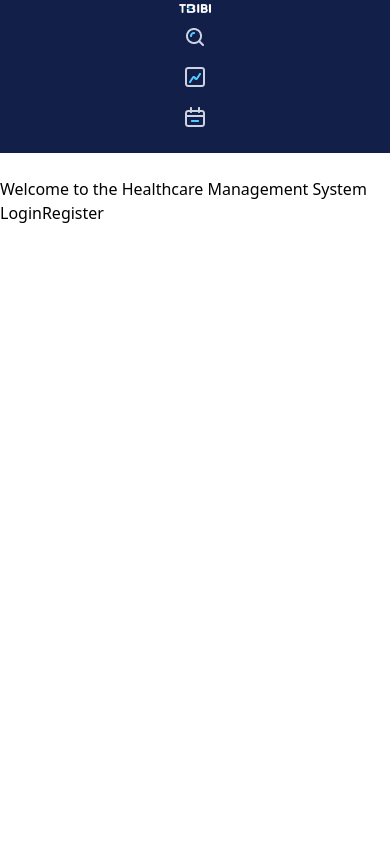
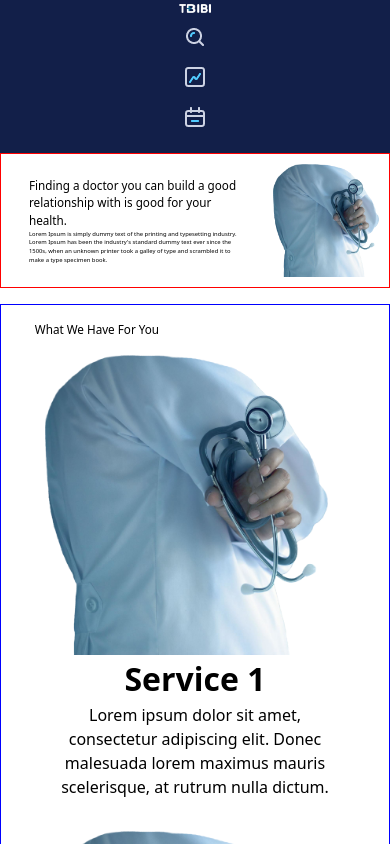
Before and after one commit to AmineMekki01/tbibi_front_end, a React (Create React App) app: page /HomePage in a window 390 px wide. Shown: the top 844 px of the page. Built offline with nearby package versions, Linux system fonts and the light colour scheme.

Commit message:
Making the home page looking good

```diff
--- a/src/components/HomePage.js
+++ b/src/components/HomePage.js
@@ -1,13 +1,193 @@
-import React from 'react';
-import { Link } from 'react-router-dom';
+import React, { useState, useEffect } from 'react';
+
+import stetoImage from "./../assets/images/no_background_doc_steto.png";
+import stetoImageSized from "./../assets/images/no_small_background_doc_steto.png";
+
+import styled from 'styled-components';
+
+
+const PageContainer = styled.div`
+  display: flex;
+  flex-direction: column;
+  justify-content: center;
+  align-items: center;
+  background-color: white;
+  width: 100%;
+  padding-top: 0;
+  `;
+
+const HeaderContainer = styled.div`
+  display: flex;
+  justify-content: center;
+  align-items: center;
+  padding: none;
+  border: 1px solid red;
+`;
+
+const HeaderText = styled.div`
+  width: 50%;
+  padding: 1rem;
+  height: 100%;
+  @media (max-width: 550px) {
+    width: 70%;
+  }
+`;
+
+const HeaderMedia = styled.div`
+  width: 50%;
+  height: 100%;
+  img {
+    max-width: 100%;  // Ensures image doesn't overflow container
+    height: auto;     // Maintains aspect ratio
+  }
+  // add media queries for responsiveness
+  @media (max-width: 550px) {
+    width: 30%;
+    padding: 10px 10px 10px 0;
+
+  }
+`;
+
+const MainTitle = styled.p`
+  width: 90%;
+  margin: 0 auto;
+  font-size: 3vw;
+  min-font-size: 2em;
+`;
+
+const Mainpara = styled.p`
+  width: 90%;
+  margin: 0 auto;
+  font-size: 1.5vw;
+  min-font-size: 1em;
+`;
+
+const Services = styled.div`
+  display: flex;
+  width: 100%;
+  justify-content: center;
+  align-items: stretch;
+  flex-wrap: wrap;
+  padding: 1rem;
+  height: 100%;
+  min-height: 500px;
+  border: 1px solid blue;
+
+`;
+
+const Service = styled.div`
+  display: flex;
+  flex-direction: column;
+  justify-content: center;
+  padding: 1rem;
+
+`;
+
+const ServiceIcon = styled.div`
+  width: 300px;
+  height: 300px;
+  min-width: 300px;
+  min-height: 300px;
+  max-width: 300px;
+  max-height: 300px;
+  img {
+    max-width: 300px;
+    height: 300px;
+  }
+`;
+
+const ServiceTitle = styled.p`
+  max-width: 300px;
+  font-size: 2rem;
+  font-weight: bold;
+  text-align: center;
+`;
+
+const ServiceDescription = styled.p`
+  width: 100%;
+  max-width: 300px;
+  font-size: 1rem;
+  min-font-size: 1rem;
+  text-align: center;
+`;
+
 
 function HomePage() {
+  const [isSmallScreen, setIsSmallScreen] = useState(window.innerWidth < 550);
+
+  useEffect(() => {
+    const handleResize = () => {
+      setIsSmallScreen(window.innerWidth < 550);
+    };
+
+    window.addEventListener('resize', handleResize);
+
+    // Cleanup the event listener on component unmount
+    return () => {
+      window.removeEventListener('resize', handleResize);
+    };
+  }, []);
+
+  const imageSource = isSmallScreen ? stetoImageSized : stetoImage;
+
   return (
-    <div className='pt-6 space-y-4'>
-      <h1>Welcome to the Healthcare Management System</h1>
-      <Link to="/login">Login</Link>
-      <Link to="/register">Register</Link>
-    </div>
+    <PageContainer className='pt-6 space-y-4'>
+
+      <HeaderContainer>
+        <HeaderText>
+          <MainTitle>Finding a doctor you can build a good relationship with is good for your health.</MainTitle>
+          <Mainpara>Lorem Ipsum is simply dummy text of the printing and typesetting industry. Lorem Ipsum has been the industry's standard dummy text ever since the 1500s, when an unknown printer took a galley of type and scrambled it to make a type specimen book. </Mainpara>
+        </HeaderText>
+
+        <HeaderMedia>
+          <img src={imageSource} alt="Doctor" />
+
+        </HeaderMedia>
+
+      </HeaderContainer>
+
+      <Services>
+
+        <MainTitle className='flex justify-center'>What We Have For You</MainTitle>
+
+        <Service>
+          <ServiceIcon>
+            <img src={stetoImageSized} alt="Doctor" />
+          </ServiceIcon>
+          <ServiceTitle>Service 1</ServiceTitle>
+          <ServiceDescription>
+            Lorem ipsum dolor sit amet, consectetur adipiscing elit. Donec
+            malesuada lorem maximus mauris scelerisque, at rutrum nulla
+            dictum.
+          </ServiceDescription>
+        </Service>
+
+        <Service>
+          <ServiceIcon>
+            <img src={stetoImageSized} alt="Doctor" />
+          </ServiceIcon>
+          <ServiceTitle>Service 2</ServiceTitle>
+          <ServiceDescription>
+            Lorem ipsum dolor sit amet, consectetur adipiscing elit. Donec
+            malesuada lorem maximus mauris scelerisque, at rutrum nulla
+            dictum.
+          </ServiceDescription>
+        </Service>
+
+        <Service>
+          <ServiceIcon>
+            <img src={stetoImageSized} alt="Doctor" />
+          </ServiceIcon>
+          <ServiceTitle>Service 3</ServiceTitle>
+          <ServiceDescription>
+            Lorem ipsum dolor sit amet, consectetur adipiscing elit. Donec
+            malesuada lorem maximus mauris scelerisque, at rutrum nulla
+            dictum.
+          </ServiceDescription>
+        </Service>
+
+      </Services>
+    </PageContainer>
   );
 }
 
```
Also changed, not shown: src/pages/Home.js (deleted).
